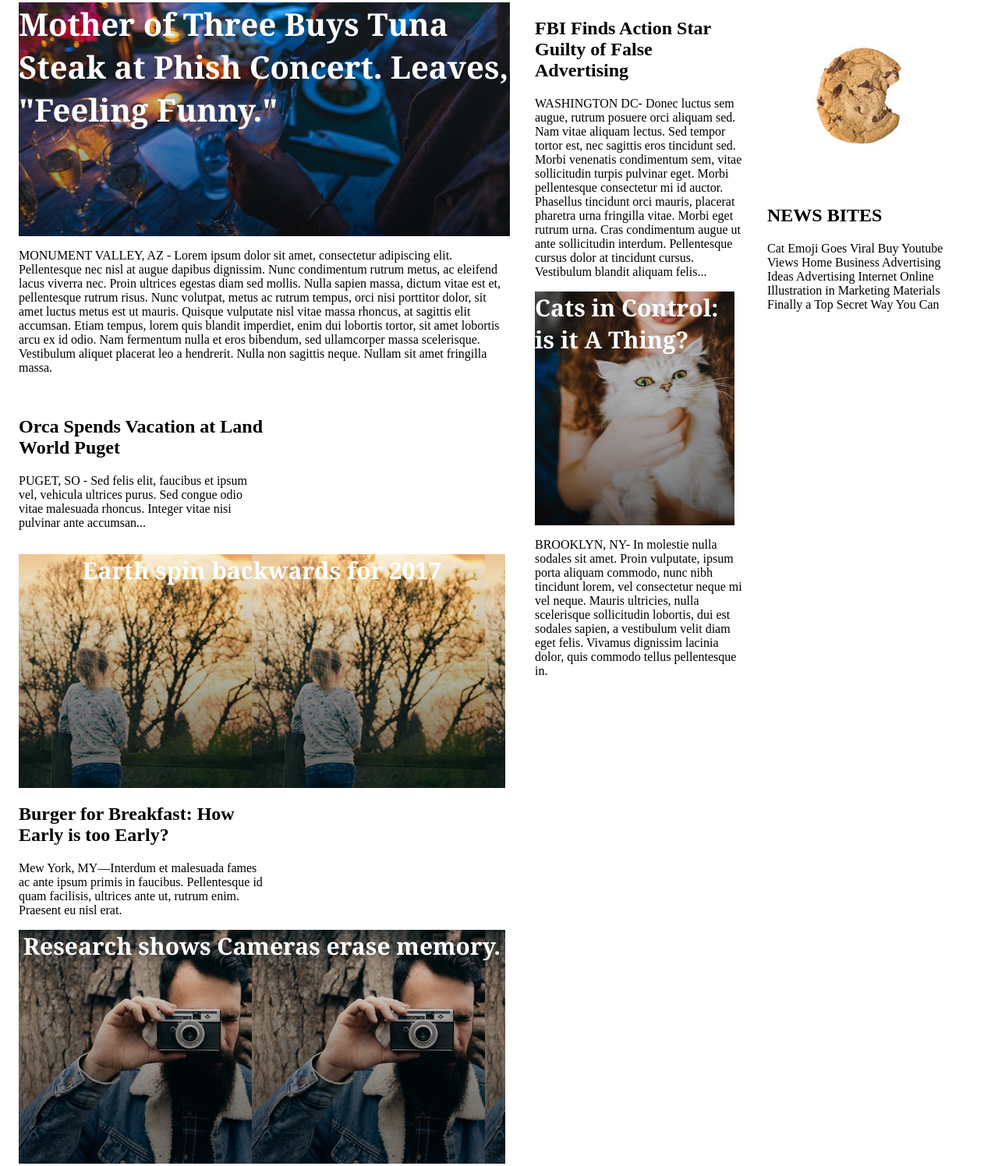
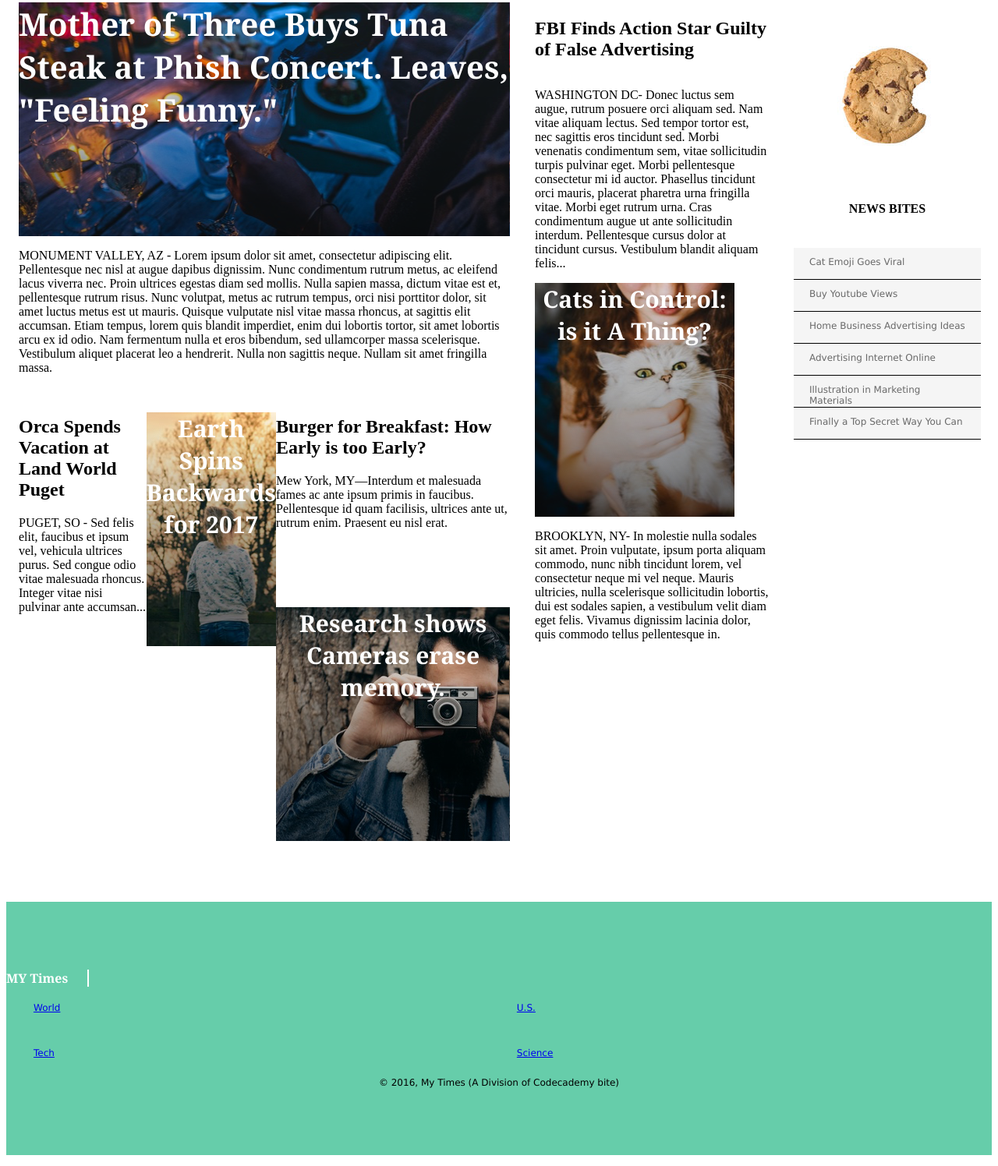
Before and after one commit to Mblackma/MYTimes, a plain HTML site: page index.html in a window 1280 px wide. Shown: the part 121-1617 px from the top of the page at 78% size. Drawn offline with Linux system fonts and the light colour scheme; files whose address does not match are found by name.

Commit message:
Final stages

```diff
--- a/css/style.css
+++ b/css/style.css
@@ -49,7 +49,7 @@ margin-right: 32px;
 
 .column.large {
    width: 630px;
-      margin-right: 32px;}
+  }
 
   .column.medium {
     width: 300px;
@@ -62,15 +62,17 @@ margin-right: 32px;
 }
 .stories {
     display: flex;
-    flex-direction: column;
     justify-content: space-between;
     margin-top: 17px;
-    width: 50%
+        }
+.text-content {
+  height: 250px;
+}
+.story{
+      display: flex;
+      flex-direction: column;
+      width: 300px;
     }
-  .stories .text-content{
-    heght: 250px;
-  }
-
 
 h2{
   display: block;
@@ -97,26 +99,30 @@ div span{
 
 .fall-image{
   background-image: url("../css/fall.png");
-  width: 624px;
   height: 300px;
+  width: 300px;
   margin-top: 15px;
   text-align: center;
+  justify-content: center;
     }
 
 .camera-image{
-
   background-image: url("../css/hipcamera.png");
-  width: 624px;
   height: 300px;
+  width: 300px;
   margin-top: 15px;
   text-align: center;
+  justify-content: center;
   }
+
 .cat-image{
   background-image: url("../css/catceo.png");
   width: 256px;
   height: 300px;
+  text-align: center;
+  justify-content: center;
+}
 
-}
 .fall-image,
 .camera-image,
 .cat-image {
@@ -125,12 +131,69 @@ div span{
   font-size: 30px;
   color: white;
 }
+
 .cookie-image{
   width: 240px;
   height: 240px;
 }
+
 p .narrative{
   font-family: Georgia;
   font-size: 17px;
   color: black;
 }
+
+.news-bites h3{
+  display: flex;
+  flex-direction: column;
+  font-size: 16px;
+  font-weight: bold;
+  text-align: center;
+  margin-bottom: 41px;
+}
+
+.news-bites .bites {
+  display: flex;
+  flex-direction: column;
+  font-size: 16px;
+  display: block;
+  padding: 11px 20px;
+  border-bottom: 1px solid black;
+  background-color: WhiteSmoke;
+  font-family: Verdana;
+  font-size: 12px;
+  color: DimGray;
+  width: 200px;
+}
+footer {
+display: flex;
+  align-items: center;
+  justify-content: center;
+  flex-direction: column;
+  width: 100%;
+  height: 325px;
+  background-color: mediumaquamarine;
+  margin: auto;
+  font-family: "Verdana", sans-serif;
+  font-size: 12px;
+}
+
+footer .title {
+  display: inline;
+  padding-right: 25px;
+  border-right: 2px solid white;
+  font-family: "Georgia", serif;
+  font-size: 16px;
+  font-weight: bold;
+  color: white;
+  }
+
+footer nav {
+  padding-left: 25px;
+  margin: 0px;
+}
+
+nav span{
+  display: inline-block;
+    padding: 20px 10px;
+}
--- a/index.html
+++ b/index.html
@@ -46,7 +46,7 @@
                   </div>
                 </div>
                   <div class="fall-image">
-                  <span> Earth spin backwards for 2017</span>
+                  <span> Earth Spins Backwards for 2017</span>
                 </div>
                 <div class="story">
                   <div class="text-content">
@@ -72,6 +72,7 @@
                     placerat pharetra urna fringilla vitae. Morbi eget rutrum urna.
                     Cras condimentum augue ut ante sollicitudin interdum. Pellentesque cursus
                     dolor at tincidunt cursus. Vestibulum blandit aliquam felis...</p>
+                  </div>
                   <div class="cat-image">
                   <span> Cats in Control: is it A Thing? </span></div>
                 <div class="story">
@@ -82,20 +83,35 @@
                      a vestibulum velit diam eget felis. Vivamus dignissim lacinia dolor,
                      quis commodo tellus pellentesque in.</p></div>
                    </div>
-                 </div>
 
                    <!--COLUMN SMALL-->
                    <div class="column small">
                      <div class="cookie-image">
                        <img src="C:\projects\MYTimes\resources\images\cookie.png" alt="Picture of a cookie"></div>
-                       <div class="story">
-                         <h2>NEWS BITES</h2>
-                         <p>Cat Emoji Goes Viral Buy Youtube Views Home Business
-                           Advertising Ideas Advertising Internet Online Illustration
-                            in Marketing Materials Finally a Top Secret Way You Can</p>
+                       <div class="news-bites">
+                         <h3>NEWS BITES</h3>
+                         <span class="bites"> Cat Emoji Goes Viral </span>
+                         <span class="bites"> Buy Youtube Views </span>
+                         <span class="bites"> Home Business Advertising Ideas </span>
+                         <span class="bites"> Advertising Internet Online </span>
+                         <span class="bites"> Illustration in Marketing Materials </span>
+                         <span class="bites"> Finally a Top Secret Way You Can </span>
                           </div>
                         </div>
                       </div>
-
+<!--FOOTER-->
+                    <footer>
+                      <div class="info">
+                      <span class="title"> MY Times </span>
+                      <nav>
+                      <span><a href="#">World</a></span>
+                      <span><a href="#">U.S.</a></span>
+                      <span><a href="#">Tech</a></span>
+                      <span><a href="#">Science</a></span>
+                      </nav>
+                      </div>
+                      <div class="copyright"> © 2016, My Times (A Division of Codecademy bite)</span>
+                      </div>
+                  </footer>
   </body>
 </html>
```
